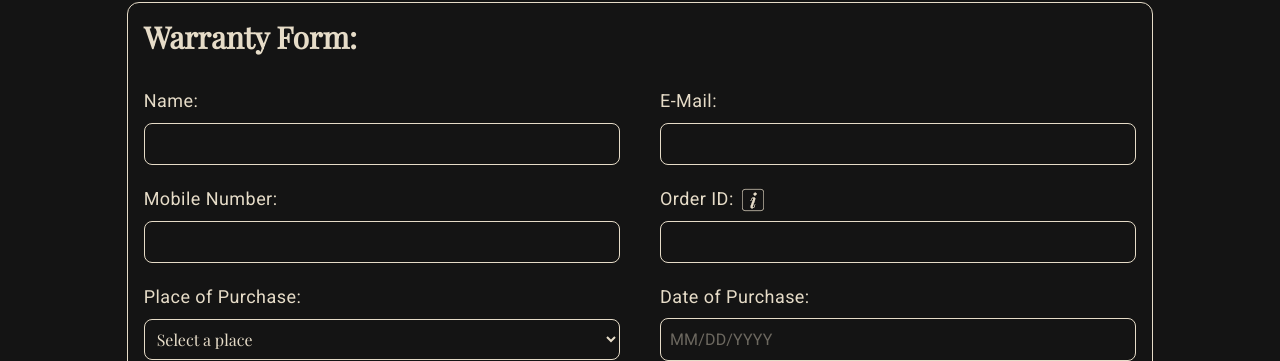
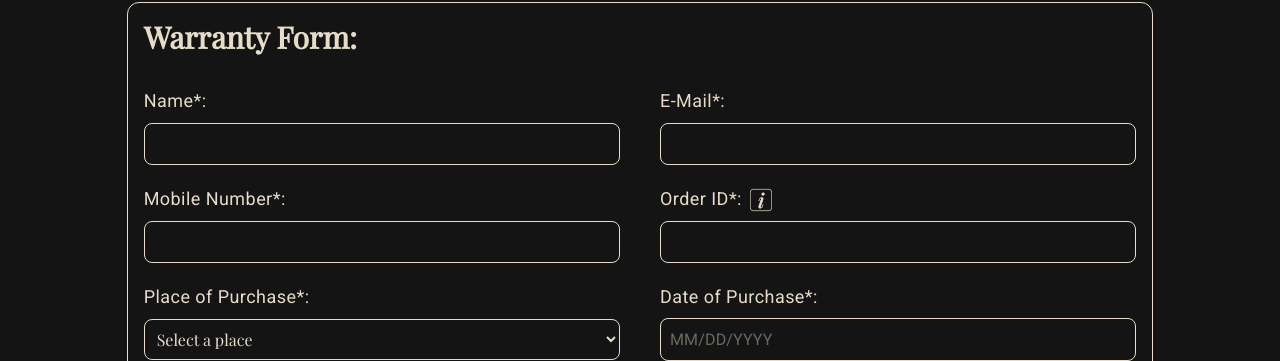
Before and after one commit to TechHowl12/stealthmasters, a React (Create React App) app: page / in a window 1280 px wide. Shown: the part 303-664 px from the top of the page. Built offline with nearby package versions, Linux system fonts and the light colour scheme.

Commit message:
bug fixes and logo chnaged

```diff
--- a/public/index.html
+++ b/public/index.html
@@ -2,15 +2,14 @@
 <html lang="en">
   <head>
     <meta charset="utf-8" />
-    <link rel="icon" href="%PUBLIC_URL%/favicon.ico" />
+    <link rel="icon" href="%PUBLIC_URL%/Design.png" />
     <meta name="viewport" content="width=device-width, initial-scale=1" />
     <meta name="theme-color" content="#000000" />
     <meta
       name="description"
       content="Web site created using create-react-app"
     />
-    <link rel="apple-touch-icon" href="%PUBLIC_URL%/logo192.png" />
-    <link rel="manifest" href="%PUBLIC_URL%/manifest.json" />
+    <link rel="apple-touch-icon" href="%PUBLIC_URL%/Design.png" />
     <link rel="preconnect" href="https://fonts.googleapis.com" />
     <link rel="preconnect" href="https://fonts.gstatic.com" crossorigin />
     <link
--- a/src/Components/Banner.js
+++ b/src/Components/Banner.js
@@ -9,7 +9,7 @@ export const Banner = () => {
 
   return (
     <>
-      <div className={`bg-[#141414] p-0 md:p-6 h-auto ${register ? "md:h-[112vh] xl:h-[114vh]" : "md:h-[133vh] xl:h-[135vh]"} overflow-visible`}>
+      <div className={`bg-[#141414] p-0 md:p-6 h-auto ${register ? "md:h-[48rem] lg:h-[51rem] xl:h-[61rem]" : "md:h-[56rem] lg:h-[58rem] xl:h-[60rem]"} overflow-visible`}>
         <div className='p-4 md:p-0'>
         <Header/>
         </div>
@@ -19,7 +19,7 @@ export const Banner = () => {
        </div>
        <div className='w-5/6 mx-auto mt-4 relative'>
         <Form setRegister={setRegister}/>
-        <img className='md:absolute md:top-[95%]' src={GunMaster}/>
+        <img className='md:absolute md:top-[95%] mx-auto' src={GunMaster}/>
        </div>
 
       </div>
--- a/src/Components/Cards.js
+++ b/src/Components/Cards.js
@@ -19,7 +19,7 @@ export const Cards = () => {
   return (
     <div className='bg-white p-8 md:p-14'>
         <div className='bg-[#E6DCC8] rounded-3xl p-7'>
-            <h3 className='text-[#823205] font-semibold tracking-wide mt-7 md:mt-[11%] xl:mt-[12%] text-2xl text-center'>Explore Our Range of Colors and Sizes</h3>
+            <h3 className='text-[#823205] font-semibold tracking-wide mt-7 md:mt-[9%] lg:mt-[10%] xl:mt-[11%] text-2xl text-center'>Explore Our Range of Colors and Sizes</h3>
 
             <div className='grid grid-cols-2 gap-7 mt-10'>
 
--- a/src/Components/Form.js
+++ b/src/Components/Form.js
@@ -165,7 +165,7 @@ export const Form = ({ setRegister }) => {
                   className="font-normal roboto text-sm md:text-lg tracking-wide"
                   htmlFor="name"
                 >
-                  Name:
+                  Name*:
                 </label>
                 {errors.name && (
                   <span className="text-red-500 text-sm ml-2">
@@ -185,7 +185,7 @@ export const Form = ({ setRegister }) => {
                   className="font-normal roboto text-sm md:text-lg tracking-wide"
                   htmlFor="email"
                 >
-                  E-Mail:
+                  E-Mail*:
                 </label>
                 {errors.email && (
                   <span className="text-red-500 text-sm ml-2">
@@ -205,7 +205,7 @@ export const Form = ({ setRegister }) => {
                   className="font-normal roboto text-sm md:text-lg tracking-wide"
                   htmlFor="phone"
                 >
-                  Mobile Number:
+                  Mobile Number*:
                 </label>
                 {errors.phone && (
                   <span className="text-red-500 text-sm ml-2">
@@ -225,7 +225,7 @@ export const Form = ({ setRegister }) => {
                   className="font-normal roboto text-sm md:text-lg tracking-wide flex items-center gap-x-2"
                   htmlFor="order"
                 >
-                  Order ID:
+                  Order ID*:
                   <span className="relative">
                     <img
                       onMouseEnter={() => setIsHover(true)}
@@ -261,7 +261,7 @@ export const Form = ({ setRegister }) => {
                     className="font-normal roboto text-sm md:text-lg tracking-wide flex items-center gap-x-2"
                     htmlFor="place"
                   >
-                    Place of Purchase:
+                    Place of Purchase*:
                   </label>
                   {errors.place && (
                     <span className="text-red-500 text-sm ml-2">
@@ -286,7 +286,7 @@ export const Form = ({ setRegister }) => {
                     className="font-normal roboto text-sm md:text-lg tracking-wide flex items-center gap-x-2"
                     htmlFor="date"
                   >
-                    Date of Purchase:
+                    Date of Purchase*:
                   </label>
                   {errors.date && (
                     <span className="text-red-500 text-sm ml-2">
--- a/tailwind.config.js
+++ b/tailwind.config.js
@@ -19,7 +19,7 @@ module.exports = {
       sm: '768px',
       md: '1200px',
       lg: '1440px',
-      xl:'1919px'
+      xl:'1700px'
     },
   },
   plugins: [],
```
Also changed, not shown: public/Design.png (added), public/manifest.json (deleted), public/robots.txt (deleted).
